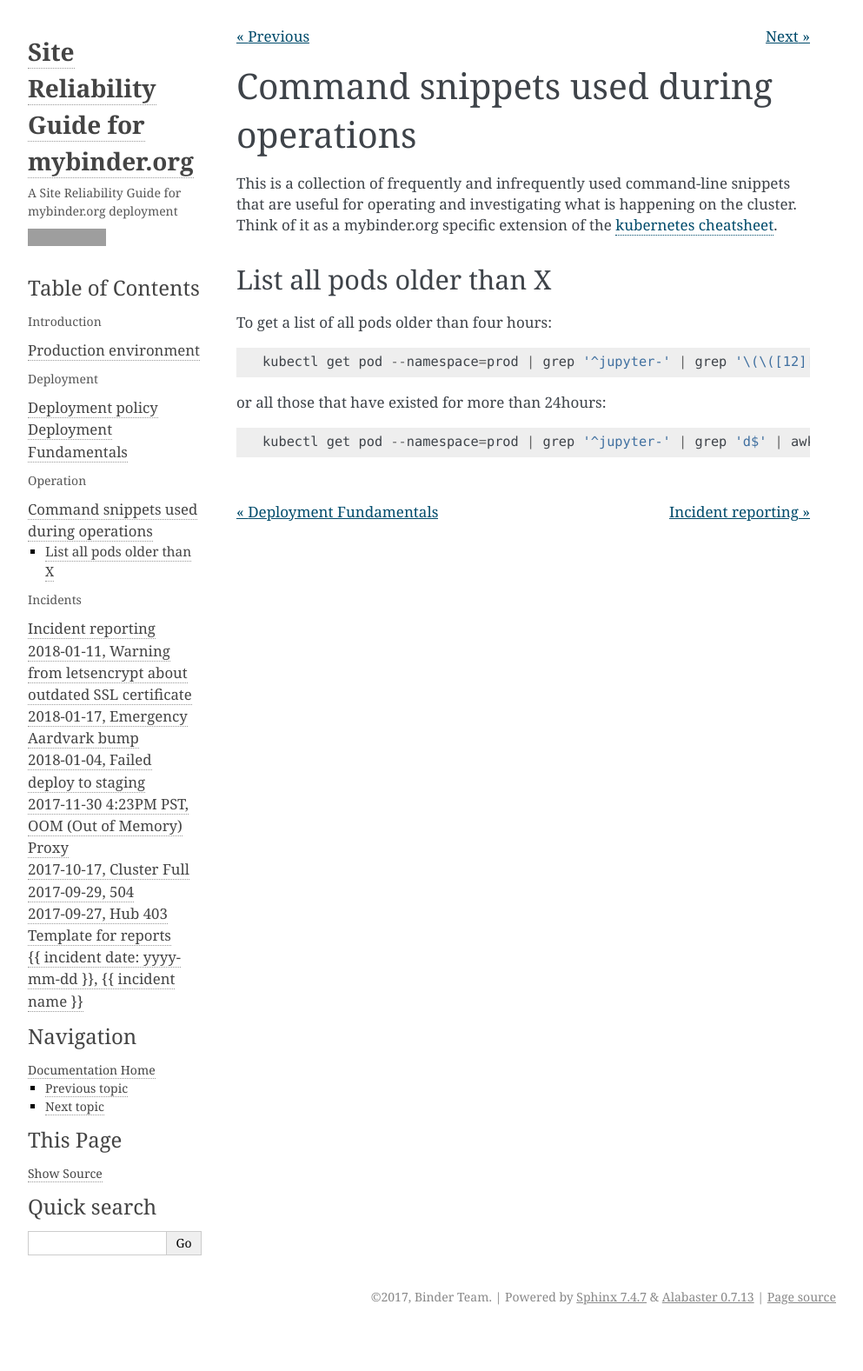
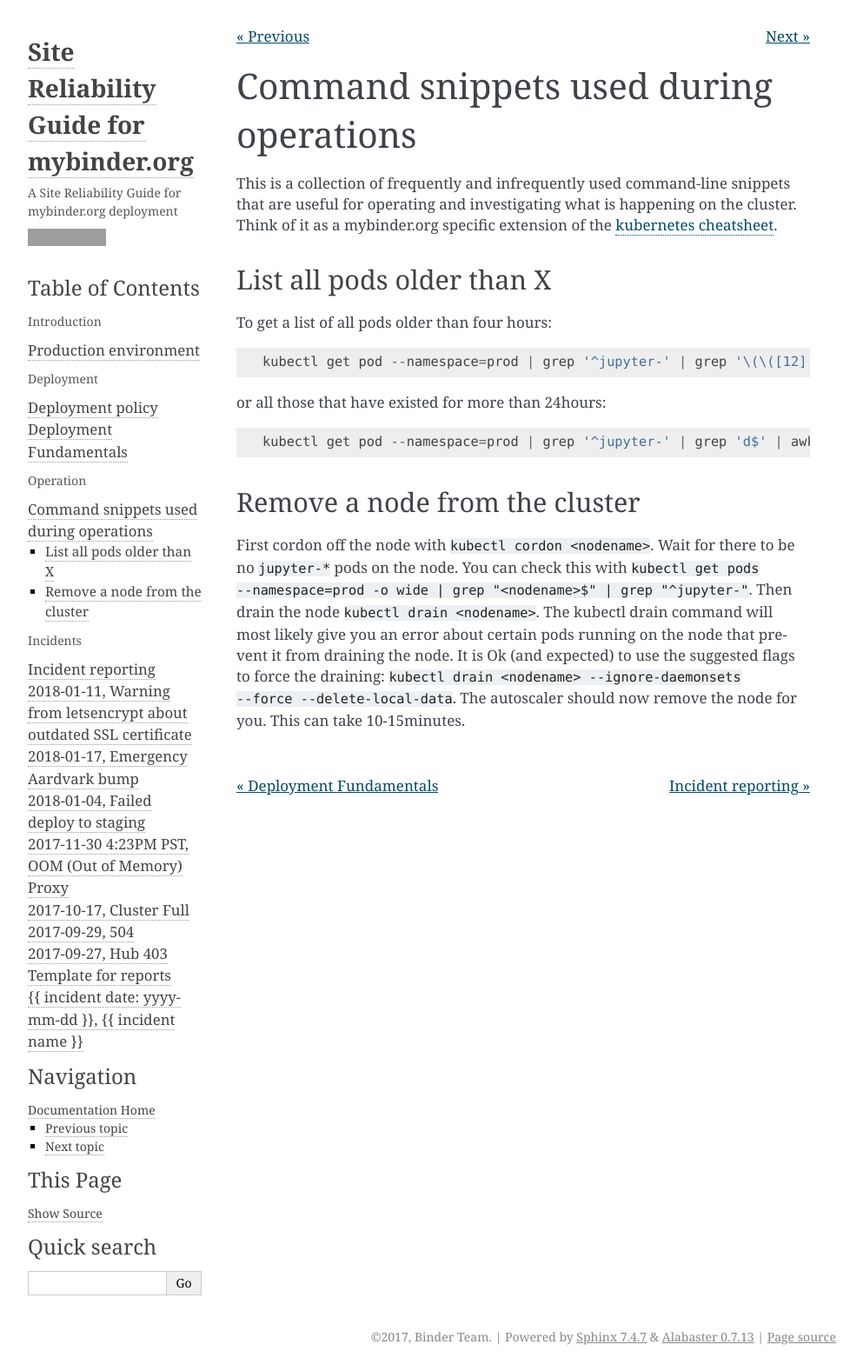
Before and after one commit to jupyterhub/mybinder.org-deploy, a Sphinx documentation site: the page built from docs/source/command_snippets.md, in a window 1280 px wide. Shown: the whole page at 87% size, without its empty margins (148-1141 px from the left). Built offline with Sphinx 7.4.7, drawn with Linux system fonts in a browser that asks for light colours; before the commit the page ends 1531 px from its top, so only the background shows below that; grey boxes are pictures that could not be loaded.

Commit message:
Add snippet to remove a node

````diff
--- a/docs/source/command_snippets.md
+++ b/docs/source/command_snippets.md
@@ -17,3 +17,15 @@
 ```
 kubectl get pod --namespace=prod | grep '^jupyter-' | grep 'd$' | awk '{print $1}')
 ```
+
+
+## Remove a node from the cluster
+
+First cordon off the node with `kubectl cordon <nodename>`.
+Wait for there to be no `jupyter-*` pods on the node. You can check this with
+`kubectl get pods --namespace=prod -o wide | grep "<nodename>$" | grep "^jupyter-"`.
+Then drain the node `kubectl drain <nodename>`. The kubectl drain command will
+most likely give you an error about certain pods running on the node that
+prevent it from draining the node. It is Ok (and expected) to use the suggested
+flags to force the draining: `kubectl drain <nodename> --ignore-daemonsets --force --delete-local-data`. The autoscaler should now remove the  node for you.
+This can take 10-15minutes.
````
